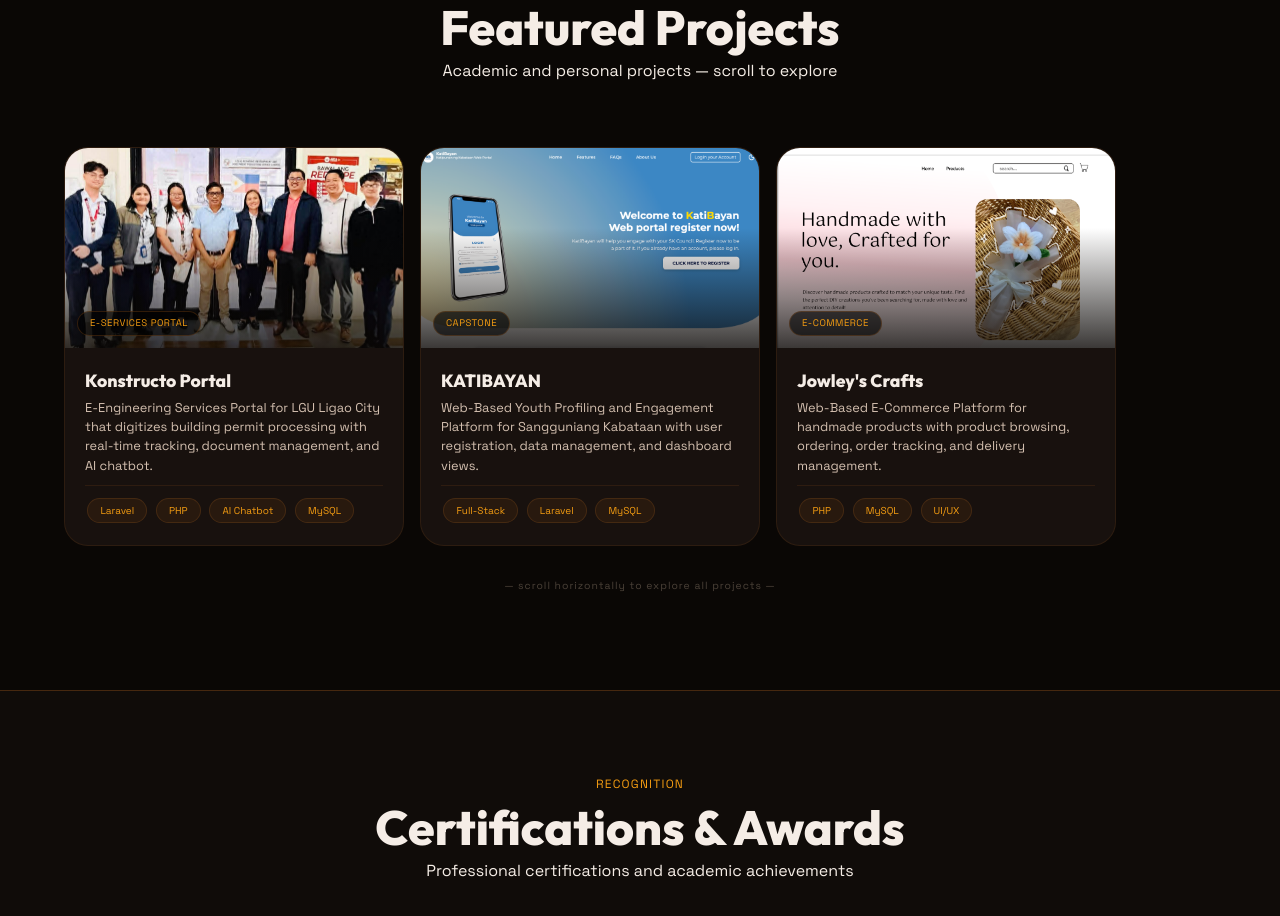
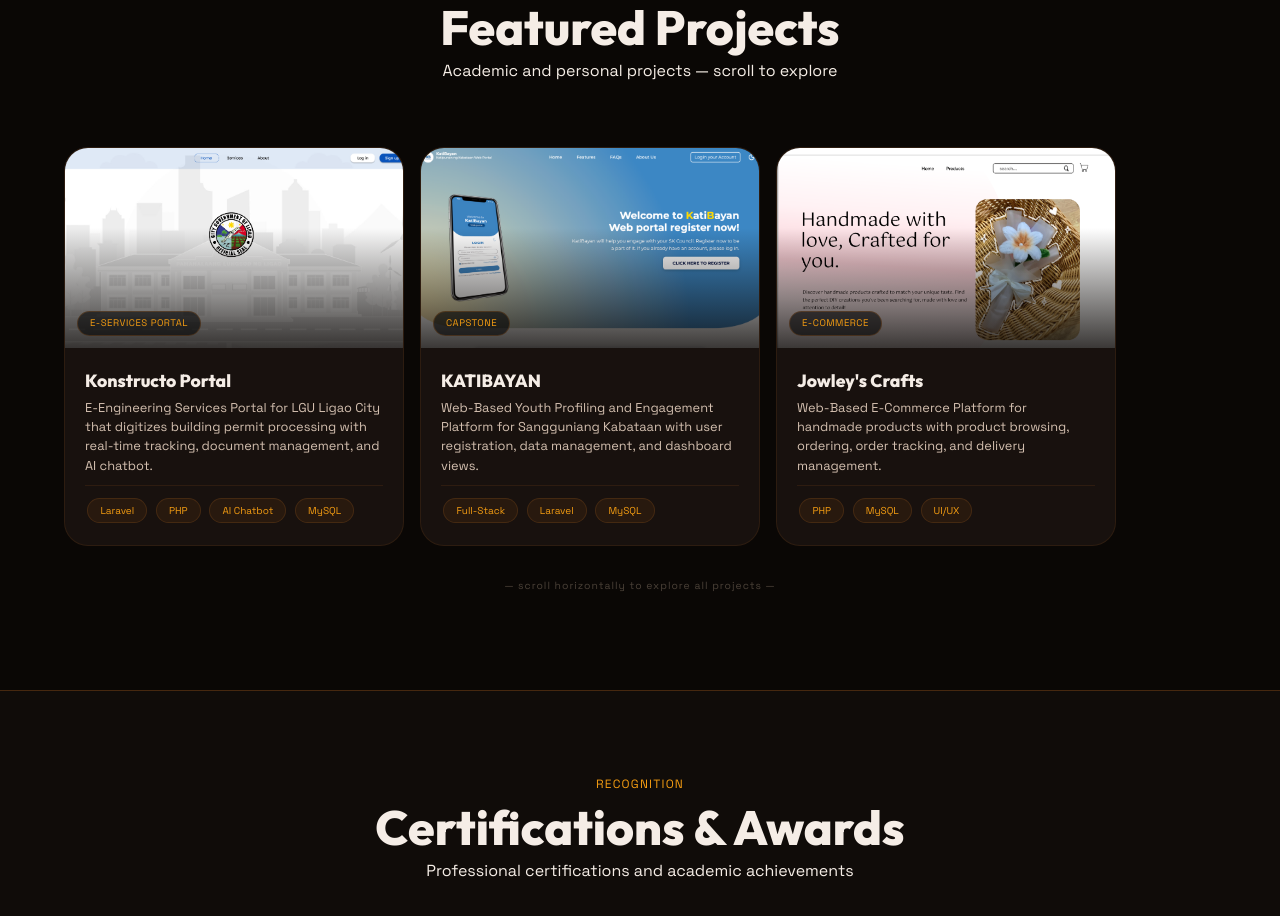
Before and after one commit to dayandantejuliane-pixel/Dayandante-Portfolio, a plain HTML site: page portfolio/index.html in a window 1280 px wide. Shown: the part 3223-4139 px from the top of the page. Drawn offline with nearby package versions, Linux system fonts and the light colour scheme.

Commit message:
fixed:image

```diff
--- a/portfolio/index.html
+++ b/portfolio/index.html
@@ -1229,7 +1229,7 @@
           <!-- Konstructo -->
           <div class="project-scroll-card scroll-item">
             <div class="project-image">
-              <img src="images/konstructo.jpg" alt="Konstructo Portal" onerror="this.style.display='none'">
+              <img src="images/konstructo1.png" alt="Konstructo Portal" onerror="this.style.display='none'">
               <div class="project-overlay"></div>
               <span class="project-badge">E-Services Portal</span>
             </div>
```
Also changed, not shown: portfolio/images/konstructo1.png (added).
